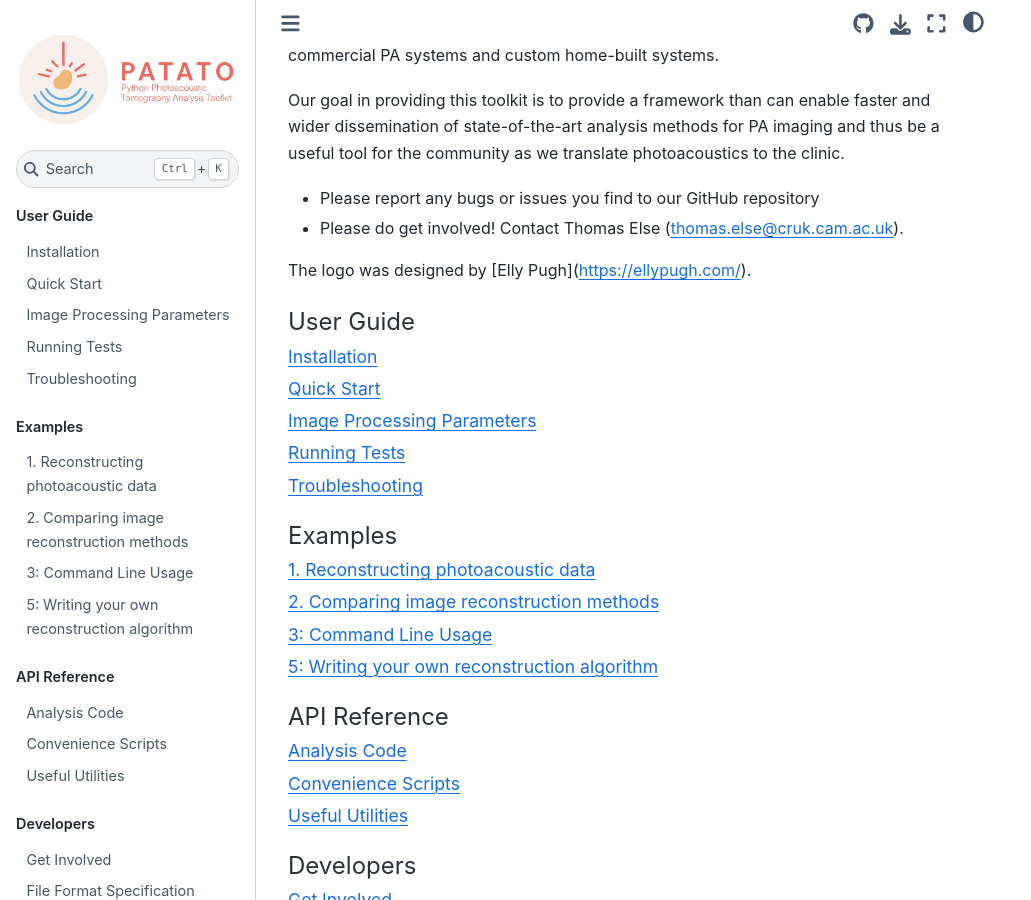
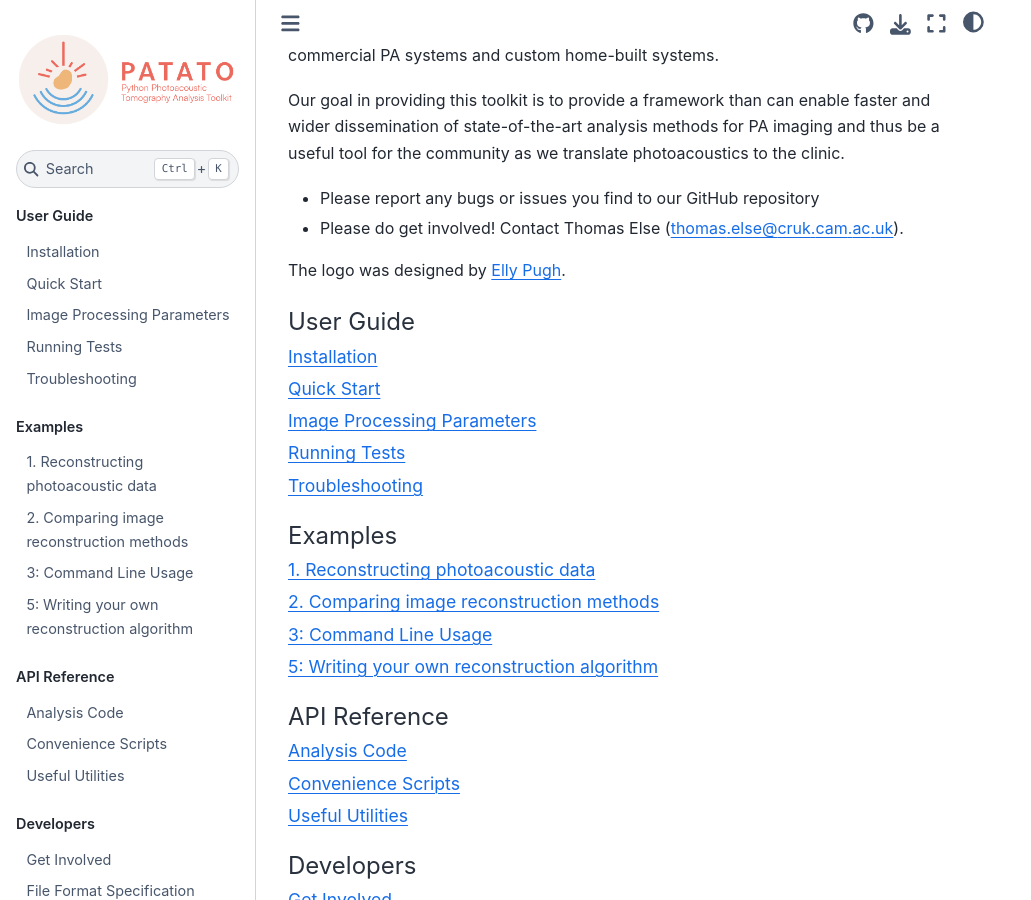
Before and after one commit to BohndiekLab/patato, a Sphinx documentation site: the page built from docs/index.rst, in a window 1280 px wide and 900 px high, scrolled down 500 px. Shown: the whole window, without its empty margins (0-1031 px from the left). Built offline with Sphinx 7.4.7 and the Sphinx Book theme 1.1.4, drawn with Linux system fonts in a browser that asks for light colours.

Commit message:
Fix link

```diff
--- a/docs/index.rst
+++ b/docs/index.rst
@@ -36,7 +36,7 @@ for the community as we translate photoacoustics to the clinic.
 * Please report any bugs or issues you find to our GitHub repository
 * Please do get involved! Contact Thomas Else (thomas.else@cruk.cam.ac.uk).
 
-The logo was designed by [Elly Pugh](https://ellypugh.com/).
+The logo was designed by `Elly Pugh <https://ellypugh.com/>`_.
 
 .. only:: latex
 
```
Also changed, not shown: docs/intro/02_quickstart.ipynb.
